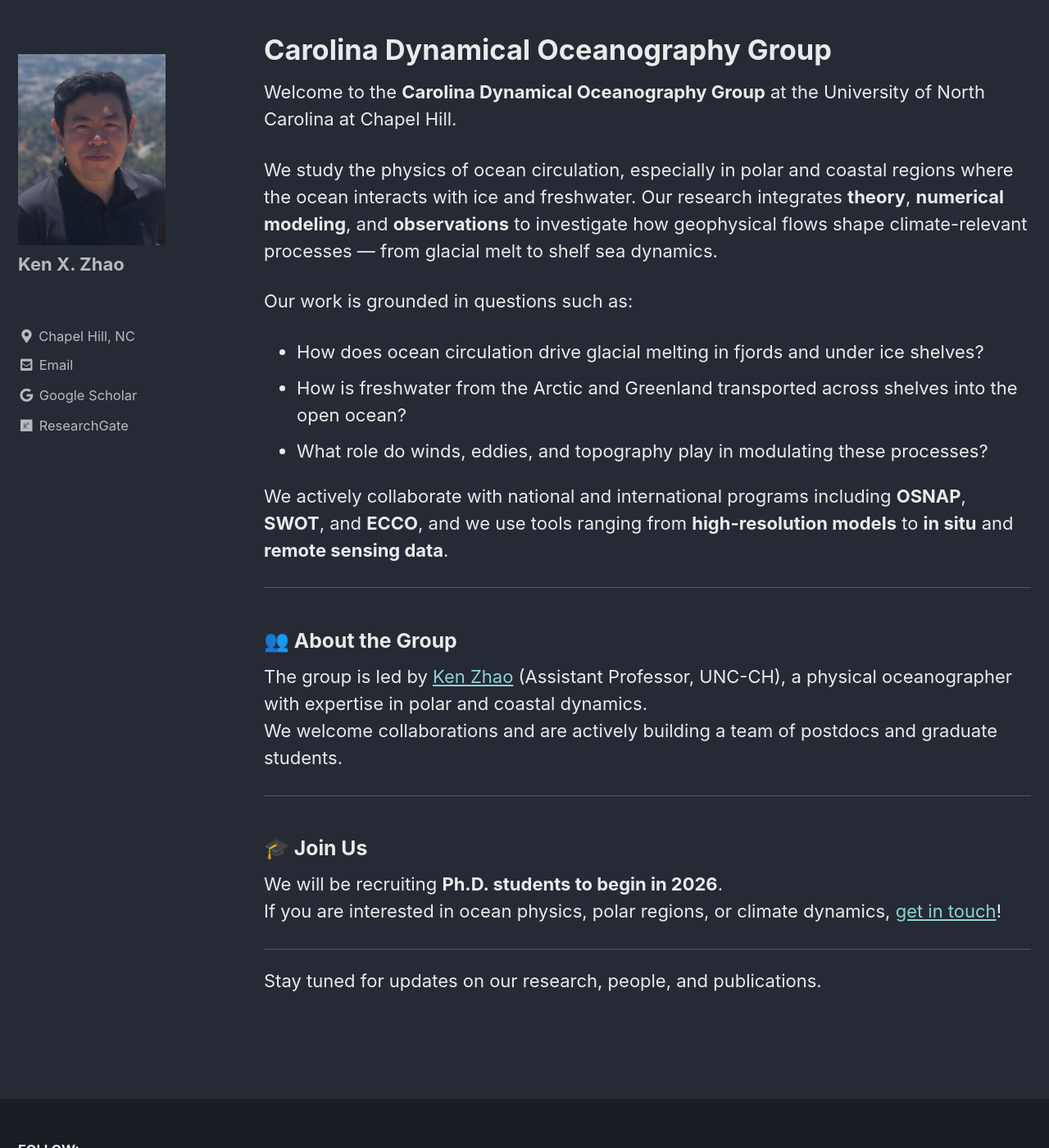
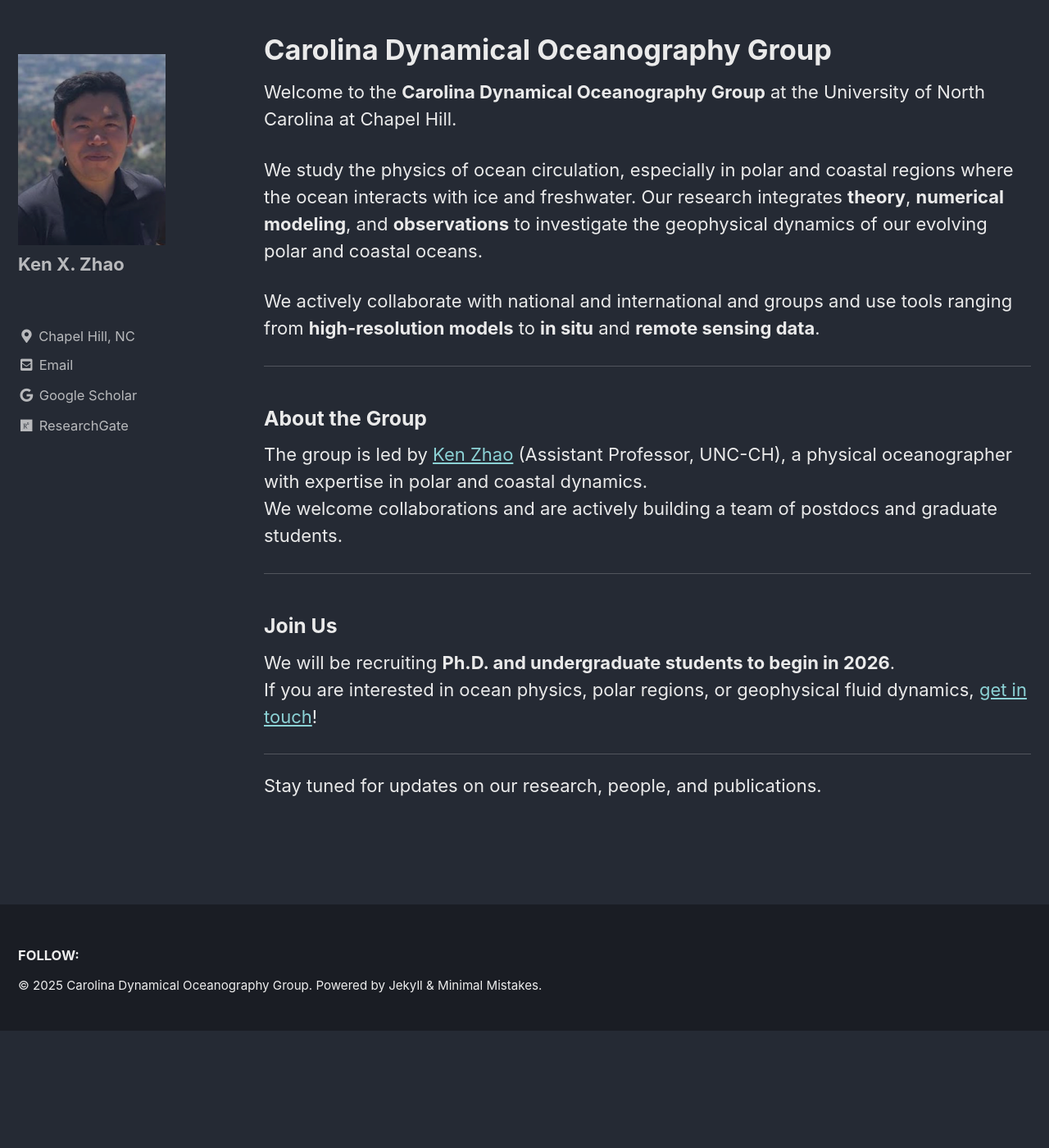
Before and after one commit to unc-ocean-dynamics/unc-ocean-dynamics.github.io, a Jekyll site: the page built from index.md, in a window 1280 px wide and 1400 px high, scrolled down 374 px. Shown: the whole window at 82% size. Built offline with Jekyll 4.4.1, drawn with Linux system fonts in a browser that asks for light colours; cached includes are drawn as plain includes; after the commit the page ends 1631 px from its top, so only the background shows below that.

Commit message:
Update index.md

```diff
--- a/index.md
+++ b/index.md
@@ -9,28 +9,23 @@ author_profile: true
 
 Welcome to the **Carolina Dynamical Oceanography Group** at the University of North Carolina at Chapel Hill.
 
-We study the physics of ocean circulation, especially in polar and coastal regions where the ocean interacts with ice and freshwater. Our research integrates **theory**, **numerical modeling**, and **observations** to investigate how geophysical flows shape climate-relevant processes — from glacial melt to shelf sea dynamics.
+We study the physics of ocean circulation, especially in polar and coastal regions where the ocean interacts with ice and freshwater. Our research integrates **theory**, **numerical modeling**, and **observations** to investigate the geophysical dynamics of our evolving polar and coastal oceans.
 
-Our work is grounded in questions such as:
-- How does ocean circulation drive glacial melting in fjords and under ice shelves?
-- How is freshwater from the Arctic and Greenland transported across shelves into the open ocean?
-- What role do winds, eddies, and topography play in modulating these processes?
-
-We actively collaborate with national and international programs including **OSNAP**, **SWOT**, and **ECCO**, and we use tools ranging from **high-resolution models** to **in situ** and **remote sensing data**.
+We actively collaborate with national and international and groups and use tools ranging from **high-resolution models** to **in situ** and **remote sensing data**.
 
 ---
 
-### 👥 About the Group
+### About the Group
 
 The group is led by [Ken Zhao](/people/) (Assistant Professor, UNC-CH), a physical oceanographer with expertise in polar and coastal dynamics.
 We welcome collaborations and are actively building a team of postdocs and graduate students.
 
 ---
 
-### 🎓 Join Us
+### Join Us
 
-We will be recruiting **Ph.D. students to begin in 2026**.
-If you are interested in ocean physics, polar regions, or climate dynamics, [get in touch](mailto:kenzhao@unc.edu)!
+We will be recruiting **Ph.D. and undergraduate students to begin in 2026**.
+If you are interested in ocean physics, polar regions, or geophysical fluid dynamics, [get in touch](mailto:kenzhao@unc.edu)!
 
 ---
 
```
